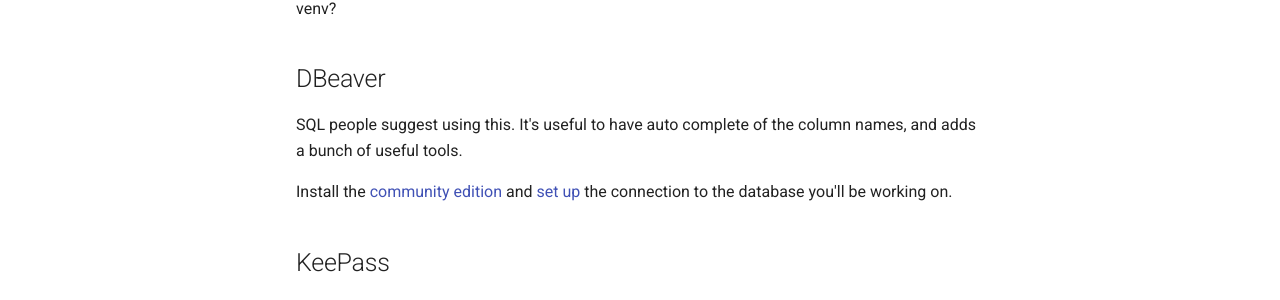
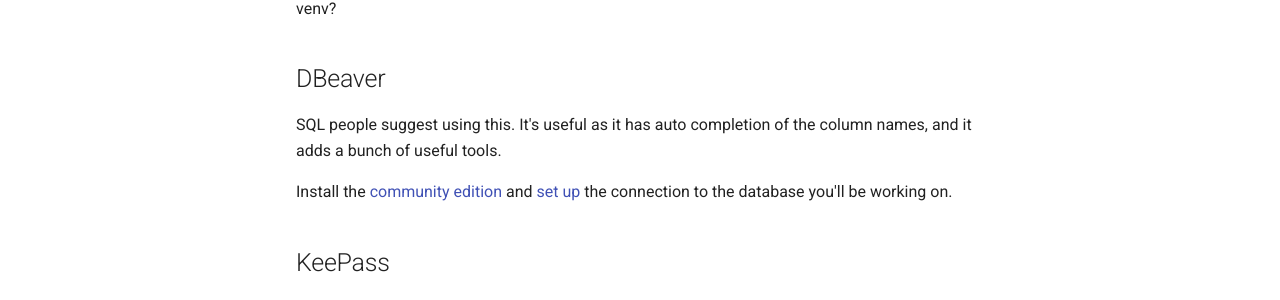
Before and after one commit to pietro-nobili-SDG/dsdocs, an MkDocs documentation site: the page built from docs/setup/env.md, in a window 1280 px wide and 1248 px high. Shown: the part 858-1158 px from the top of the window. Built offline with MkDocs 1.6.1 and Material for MkDocs 9.7.7, drawn with Linux system fonts in a browser that asks for light colours; comment, search, counter and statistics services are not loaded.

Commit message:
Add small changes

```diff
--- a/docs/setup/env.md
+++ b/docs/setup/env.md
@@ -41,8 +41,8 @@ venv?
 ## DBeaver
 
 SQL people suggest using this.
-It's useful to have auto complete of the column names,
-and adds a bunch of useful tools.
+It's useful as it has auto completion of the column names,
+and it adds a bunch of useful tools.
 
 Install the
 [community edition](https://dbeaver.io/download/)
```
Also changed, not shown: docs/general/unix.md (+8 -5 lines).
